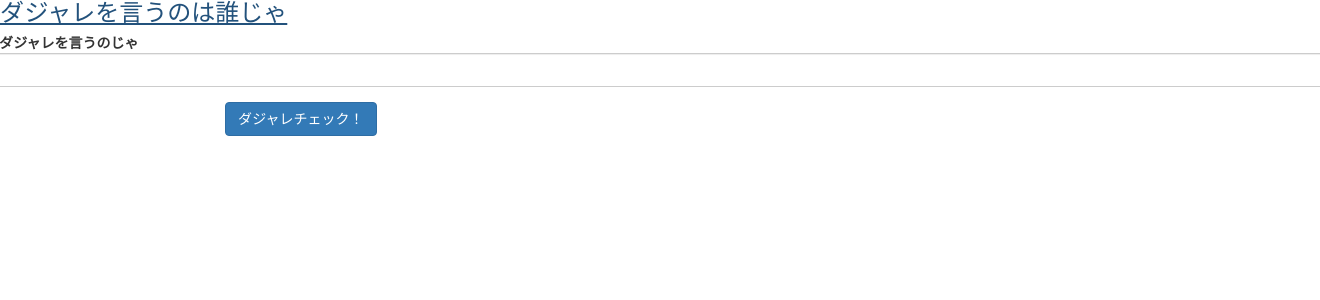
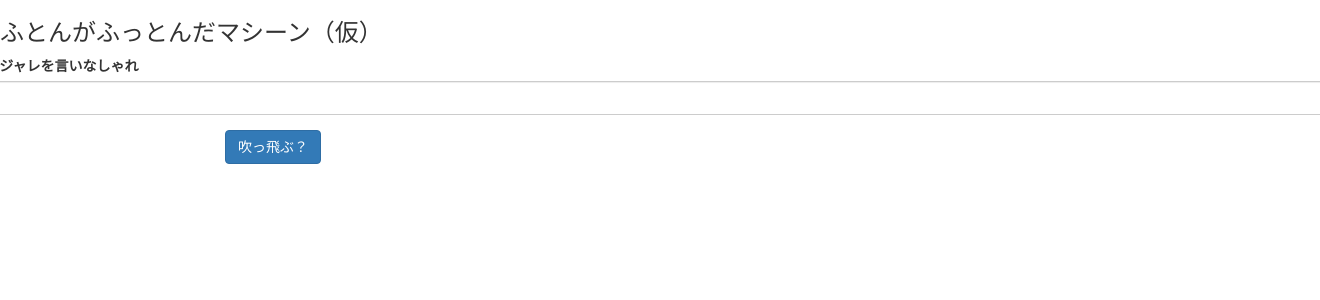
Before and after one commit to fujitako03/who_says_dajare, a Flask app: page / in a window 1320 px wide; the page is wider, and only the part inside the window is pictured. Shown: the top 300 px of that part. Run offline with Flask 2, Linux system fonts and the light colour scheme; some libraries are stand-ins or nearby versions.

Commit message:
mod HTMLの文字を変更

```diff
--- a/templates/index.html
+++ b/templates/index.html
@@ -3,12 +3,12 @@
 {% block title %}Who Says Dajare?{% endblock %}
 
 {% block content %}
-    <a class="h3">ダジャレを言うのは誰じゃ</a>
+    <h3 class="h3">ふとんがふっとんだマシーン（仮）</h3>
 
     <form action="{{ url_for('dajarepage.dajare_post') }}" method="post" class="form-horizontal">
 
-        <div class="form-group">
-            <label for="dajare_text" class="control-label text-center">　ダジャレを言うのじゃ</label>
+        <div class="form-group mx-auto">
+            <label for="dajare_text" class="mx-auto">ダジャレを言いなしゃれ</label>
             <div class="">
                 <input type="text" class="form-control" id="dajare_text" name="dajare_text" value="">
             </div>
@@ -17,7 +17,7 @@
         <div class="form-group">
           <div class="col-sm-offset-2 col-sm-10">
             <button type="submit" class="btn btn-primary">
-                ダジャレチェック！
+                吹っ飛ぶ？
             </button>
           </div>
         </div>
```
Also changed, not shown: templates/layout.html (deleted, +0 -9 lines).
